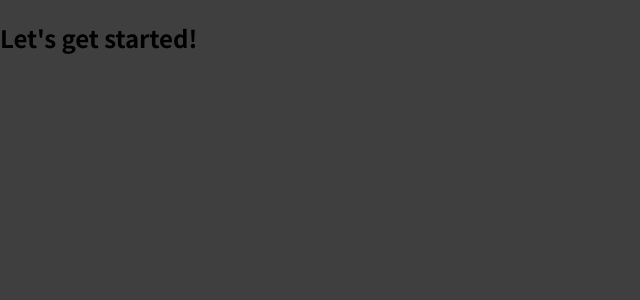
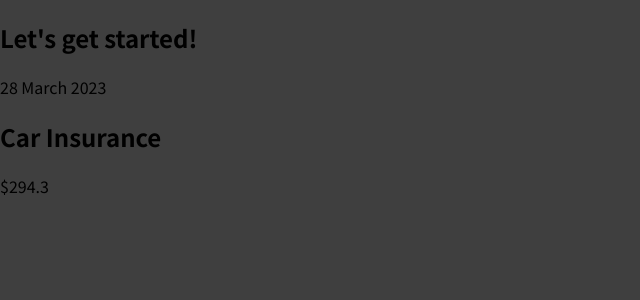
Before and after one commit to rizwan-zaheer-pikessoft/maxi-react, a JavaScript app: page / in a window 1280 px wide. Shown: the top 300 px of the page, without its empty margins (0-640 px from the left). Built offline with nearby package versions, Linux system fonts and the light colour scheme.

Commit message:
MAXI-45:expense component

```diff
--- a/src/App.js
+++ b/src/App.js
@@ -1,7 +1,10 @@
+import ExpenseItem from "./components/ExpenseItem";
+
 function App() {
   return (
     <div>
       <h2>Let's get started!</h2>
+        <ExpenseItem/>
     </div>
   );
 }
--- /dev/null
+++ b/src/components/ExpenseItem.js
@@ -0,0 +1,12 @@
+function ExpenseItem(){
+    return (
+        <div>
+            <div>28 March 2023</div>
+            <div>
+                <h2>Car Insurance</h2>
+                <p>$294.3</p>
+            </div>
+        </div>
+    )
+}
+export default ExpenseItem;
```
